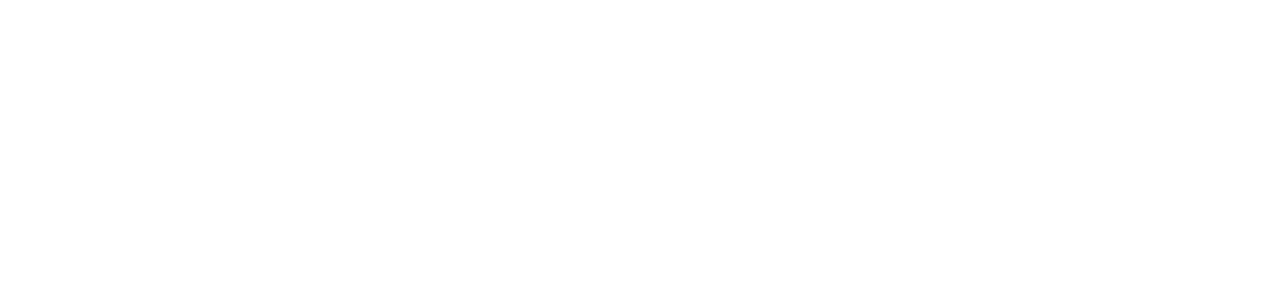
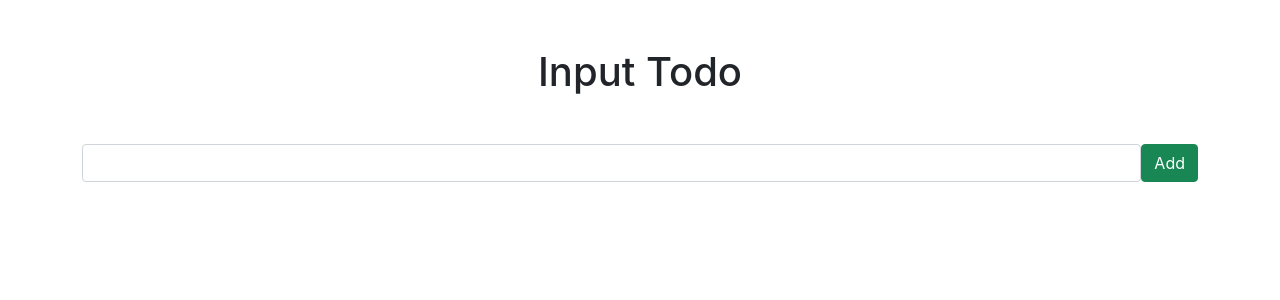
Before and after one commit to Ermosparis/pern-todo, a React (Create React App) app in the folder client/: page / in a window 1280 px wide. Shown: the top 300 px of the page. Built offline with nearby package versions, Linux system fonts and the light colour scheme.

Commit message:
Added inputTodo and connected to database

```diff
--- a/client/src/App.js
+++ b/client/src/App.js
@@ -1,8 +1,16 @@
 import React, { Fragment } from "react";
 import "./App.css";
 
+import InputTodo from "./components/InputTodo";
+
 function App() {
-  return <Fragment></Fragment>;
+  return (
+    <Fragment>
+      <div className="container">
+        <InputTodo />
+      </div>
+    </Fragment>
+  );
 }
 
 export default App;
--- a/client/src/components/InputTodo.js
+++ b/client/src/components/InputTodo.js
@@ -0,0 +1,37 @@
+import React, { Fragment, useState } from "react";
+
+const InputTodo = () => {
+  const [description, setDescription] = useState("");
+
+  const onSubmitForm = async (e) => {
+    e.preventDefault();
+    try {
+      const body = { description };
+      const response = await fetch("http://localhost:5000/todos", {
+        method: "POST",
+        headers: { "Content-Type": "application/json" },
+        body: JSON.stringify(body),
+      });
+      console.log(response);
+    } catch (err) {
+      console.log(err.message);
+    }
+  };
+
+  return (
+    <Fragment>
+      <h1 className="text-center mt-5">Input Todo</h1>
+      <form className="d-flex mt-5" onSubmit={onSubmitForm}>
+        <input
+          type="text"
+          className="form-control"
+          value={description}
+          onChange={(e) => setDescription(e.target.value)}
+        />
+        <button className="btn btn-success">Add</button>
+      </form>
+    </Fragment>
+  );
+};
+
+export default InputTodo;
```
Also changed, not shown: 1 other file (tests, documents, lock files or other folders).
